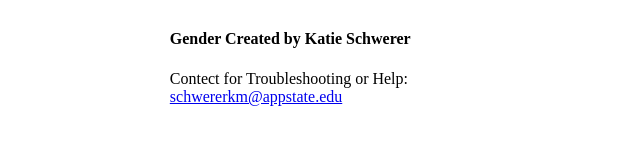
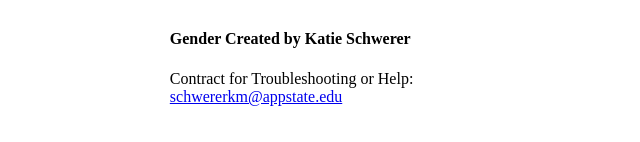
Before and after one commit to Katie-Schwerer/Documentation-Project, a plain HTML site: page play.html in a window 1280 px wide. Shown: the part 2916-3058 px from the top of the page, 96-736 px from the left. Drawn offline with Linux system fonts and the light colour scheme.

Commit message:
Update play.html
fixing grammar

```diff
--- a/play.html
+++ b/play.html
@@ -58,7 +58,7 @@
   <footer class="centerFooter">
     <div class="left">
       <h4>Gender Created by Katie Schwerer</h4>
-      <p>Contect for Troubleshooting or Help: <a href="mailto:schwererkm@appstate.edu?subject=Feedback&body=Hello">schwererkm@appstate.edu</a></p>
+      <p>Contract for Troubleshooting or Help: <a href="mailto:schwererkm@appstate.edu?subject=Feedback&body=Hello">schwererkm@appstate.edu</a></p>
     </div>
   </footer>
 </html>
```
